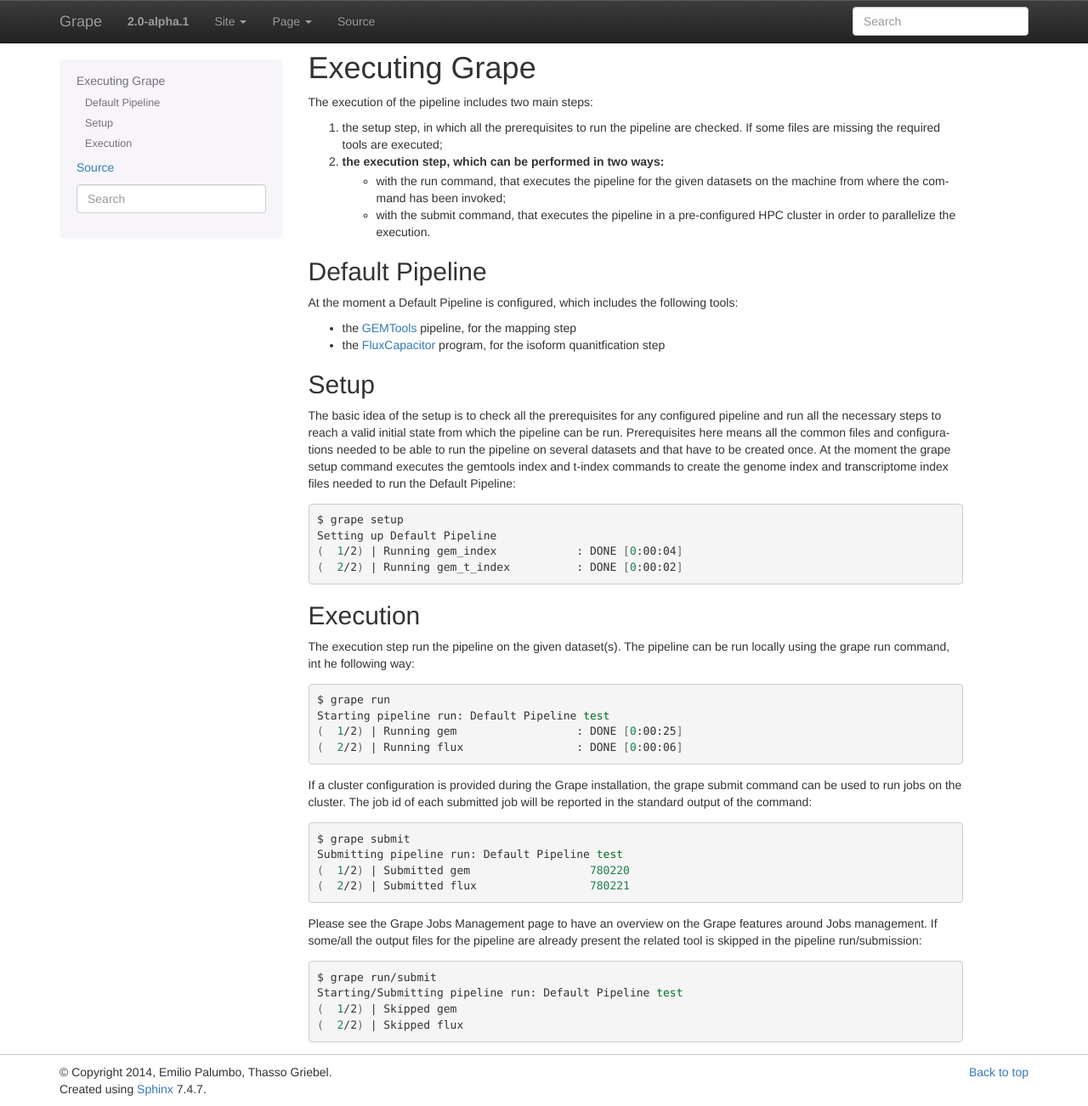
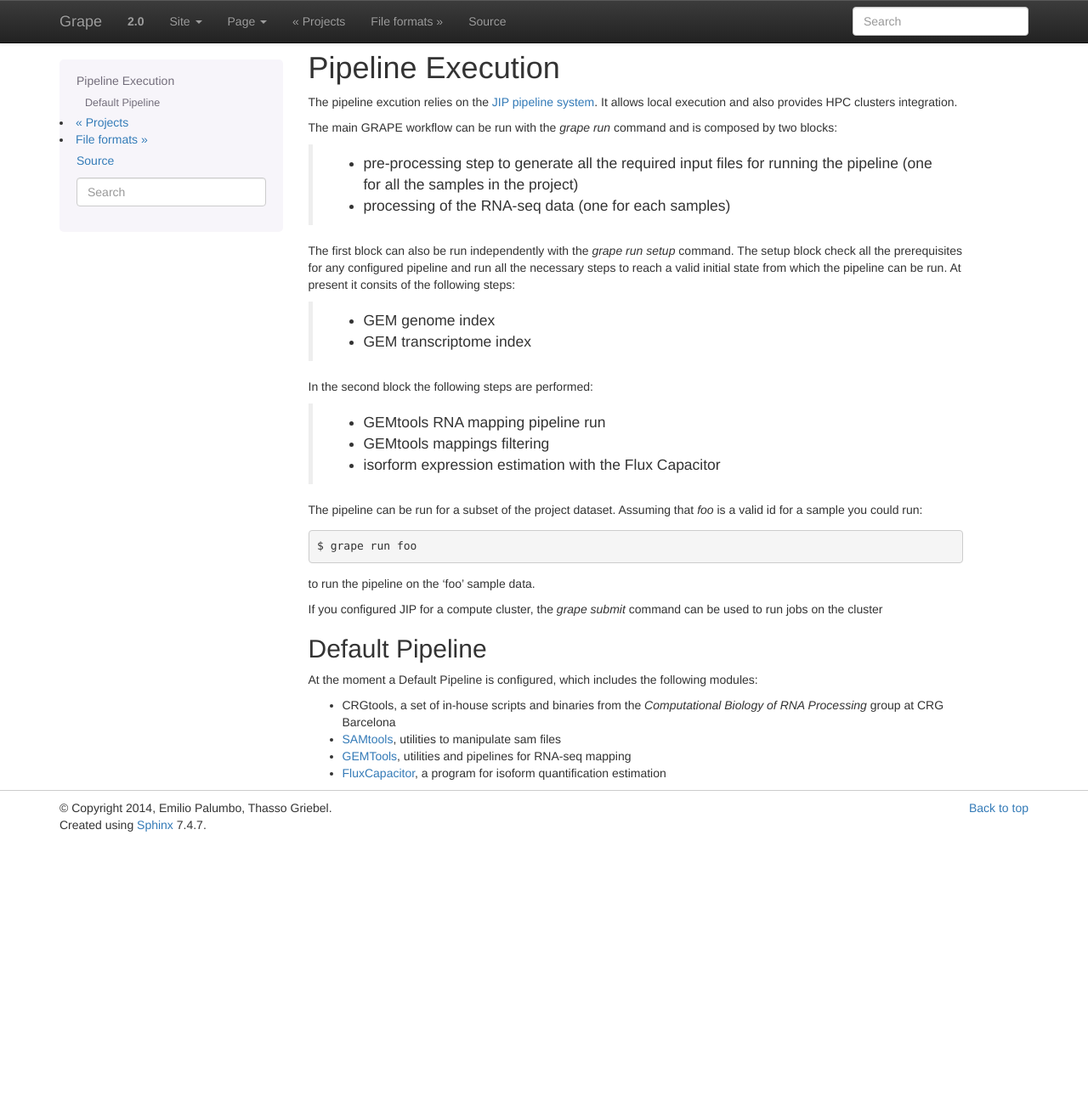
Before and after one commit to grape-pipeline/grape, a Sphinx documentation site: the page built from docs/source/execution.rst, in a window 1280 px wide and 1302 px high. Shown: the whole window at 85% size. Built offline with Sphinx 7.4.7, drawn with Linux system fonts in a browser that asks for light colours; formulas are drawn with MathJax 3.

Commit message:
Checkout docs from master

```diff
--- a/docs/source/conf.py
+++ b/docs/source/conf.py
@@ -18,6 +18,7 @@
 # add these directories to sys.path here. If the directory is relative to the
 # documentation root, use os.path.abspath to make it absolute, like shown here.
 #sys.path.insert(0, os.path.abspath('.'))
+on_rtd = os.environ.get('READTHEDOCS', None) == 'True'
 
 # -- General configuration -----------------------------------------------------
 
@@ -53,7 +54,7 @@
 # built documents.
 #
 # The short X.Y version.
-version = grape.__version__
+version = grape.__version__.split('-')[0]
 # The full version, including alpha/beta/rc tags.
 release = grape.__version__
 
@@ -99,25 +100,28 @@
 
 # The theme to use for HTML and HTML Help pages.  See the documentation for
 # a list of builtin themes.
-html_theme = 'bootstrap'
-html_theme_path = sphinx_bootstrap_theme.get_html_theme_path()
+if on_rtd:
+    html_theme = 'default'
+else:
+    html_theme = 'bootstrap'
+    html_theme_path = sphinx_bootstrap_theme.get_html_theme_path()
 
 # Theme options are theme-specific and customize the look and feel of a theme
 # further.  For a list of options available for each theme, see the
 # documentation.
-html_theme_options = {
-    # HTML navbar class (Default: "navbar") to attach to <div>.
-    # For black navbar, do "navbar navbar-inverse"
-    'navbar_class': "navbar navbar-inverse",
+    html_theme_options = {
+        # HTML navbar class (Default: "navbar") to attach to <div>.
+        # For black navbar, do "navbar navbar-inverse"
+        'navbar_class': "navbar navbar-inverse",
 
-    # Fix navigation bar to top of page?
-    # Values: "true" (default) or "false"
-    'navbar_fixed_top': "true",
+        # Fix navigation bar to top of page?
+        # Values: "true" (default) or "false"
+        'navbar_fixed_top': "true",
 
-    # Location of link to source.
-    # Options are "nav" (default), "footer".
-    'source_link_position': "nav",
-}
+        # Location of link to source.
+        # Options are "nav" (default), "footer".
+        'source_link_position': "nav",
+    }
 #html_theme_options = {
 #            "collapsiblesidebar": True
 #        }
@@ -270,4 +274,4 @@
 
 
 # Example configuration for intersphinx: refer to the Python standard library.
-intersphinx_mapping = {'http://docs.python.org/': None}
+#intersphinx_mapping = {'http://docs.python.org/': None}
--- a/docs/source/execution.rst
+++ b/docs/source/execution.rst
@@ -1,62 +1,45 @@
-===============
-Executing Grape
-===============
+==================
+Pipeline Execution
+==================
 
-The execution of the pipeline includes two main steps:
+The pipeline excution relies on the `JIP pipeline system`_. It allows local execution and also provides HPC clusters integration.
 
-1. the setup step, in which all the prerequisites to run the pipeline are checked. If some files are missing the required tools are executed;
-2. the execution step, which can be performed in two ways:
-    - with the run command, that executes the pipeline for the given datasets on the machine from where the command has been invoked;
-    - with the submit command, that executes the pipeline in a pre-configured HPC cluster in order to parallelize the execution.
+The main GRAPE workflow can be run with the `grape run` command and is composed by two blocks:
+
+    - pre-processing step to generate all the required input files for running the pipeline (one for all the samples in the project)
+    - processing of the RNA-seq data (one for each samples)
+
+The first block can also be run independently with the `grape run setup` command. The setup block check all the prerequisites for any configured pipeline and run all the necessary steps to reach a valid initial state from which the pipeline can be run. At present it consits of the following steps:
+
+    - GEM genome index
+    - GEM transcriptome index
+
+In the second block the following steps are performed:
+
+    - GEMtools RNA mapping pipeline run
+    - GEMtools mappings filtering
+    - isorform expression estimation with the Flux Capacitor
+
+The pipeline can be run for a subset of the project dataset. Assuming that `foo` is a valid id for a sample you could run::
+
+    $ grape run foo
+
+to run the pipeline on the 'foo' sample data.
+
+If you configured JIP for a compute cluster, the `grape submit` command can be used to run jobs on the cluster
 
 Default Pipeline
 ================
 
-At the moment a Default Pipeline is configured, which includes the following tools:
+At the moment a Default Pipeline is configured, which includes the following modules:
 
-- the `GEMTools <http://github.com/gemtools/gemtools>`_ pipeline, for the mapping step
-- the `FluxCapacitor <http://sammeth.net/confluence/display/FLUX/Home>`_ program, for the isoform quanitfication step
+- CRGtools, a set of in-house scripts and binaries from the *Computational Biology of RNA Processing* group at CRG Barcelona
+- SAMtools_, utilities to manipulate sam files
+- GEMTools_, utilities and pipelines for RNA-seq mapping
+- FluxCapacitor_, a program for isoform quantification estimation
 
-Setup
-=====
 
-The basic idea of the setup is to check all the prerequisites for any configured pipeline and run all the necessary steps to reach a valid initial state from which the pipeline can be run. Prerequisites here means all the common files and configurations needed to be able to run the pipeline on several datasets and that have to be created once.
-At the moment the grape setup command executes the gemtools index and t-index commands to create the genome index and transcriptome index files needed to run the Default Pipeline:
-
-.. code-block:: bash
-
-    $ grape setup
-    Setting up Default Pipeline
-    (  1/2) | Running gem_index            : DONE [0:00:04]
-    (  2/2) | Running gem_t_index          : DONE [0:00:02]
-
-Execution
-=========
-
-The execution step run the pipeline on the given dataset(s). The pipeline can be run locally using the grape run command, int he following way:
-
-.. code-block:: bash
-
-    $ grape run
-    Starting pipeline run: Default Pipeline test
-    (  1/2) | Running gem                  : DONE [0:00:25]
-    (  2/2) | Running flux                 : DONE [0:00:06]
-
-If a cluster configuration is provided during the Grape installation, the grape submit command can be used to run jobs on the cluster. The job id of each submitted job will be reported in the standard output of the command:
-
-.. code-block:: bash
-
-    $ grape submit
-    Submitting pipeline run: Default Pipeline test
-    (  1/2) | Submitted gem                  780220
-    (  2/2) | Submitted flux                 780221
-
-Please see the Grape Jobs Management page to have an overview on the Grape features around Jobs management.
-If some/all the output files for the pipeline are already present the related tool is skipped in the pipeline run/submission:
-
-.. code-block:: bash
-
-    $ grape run/submit
-    Starting/Submitting pipeline run: Default Pipeline test
-    (  1/2) | Skipped gem
-    (  2/2) | Skipped flux
+.. _GEMTools: http://github.com/gemtools/gemtools
+.. _FluxCapacitor: http://sammeth.net/confluence/display/FLUX/Home
+.. _SAMtools: http://samtools.sourceforge.net/
+.. _JIP pipeline system: https://github.com/thasso/pyjip
--- a/docs/source/file_formats.rst
+++ b/docs/source/file_formats.rst
@@ -7,7 +7,9 @@
 Index files
 ===========
 
-Index files are used to store information related to files. Information can be metadata information about samples or any other properties about samples or raw files. The employed vocabulary is derived by the `ENCODE controlled vocabulary <http://genome.ucsc.edu/ENCODE/otherTerms.html>`_.
+Index files are used to store file metadata. It can be information about samples or any other properties about files. The employed vocabulary is an extension of the `ENCODE controlled vocabulary`_.
+
+.. _ENCODE controlled vocabulary: http://genome.ucsc.edu/ENCODE/otherTerms.html
 
 Specifications
 --------------
@@ -72,5 +74,3 @@
     }
 
   In order to use this, the sex property for each dataset should be specified in the project index file. The key representing the sex in the configuration file must correspond to the value used to specify the sex in the index file. The path key is added here in case the user would like to specify additional information (e.g. the direct path to the genome index if already present). However, at the moment this additional information is ignored by the pipeline, if present.
-
-Other more complex scenarios will be supported and are currently under development.
```
Also changed, not shown: docs/source/getting_started.rst (added, +157 -0 lines), docs/source/index.rst (+15 -8 lines), docs/source/installation.rst (added, +260 -0 lines), docs/source/projects.rst (+12 -17 lines).
